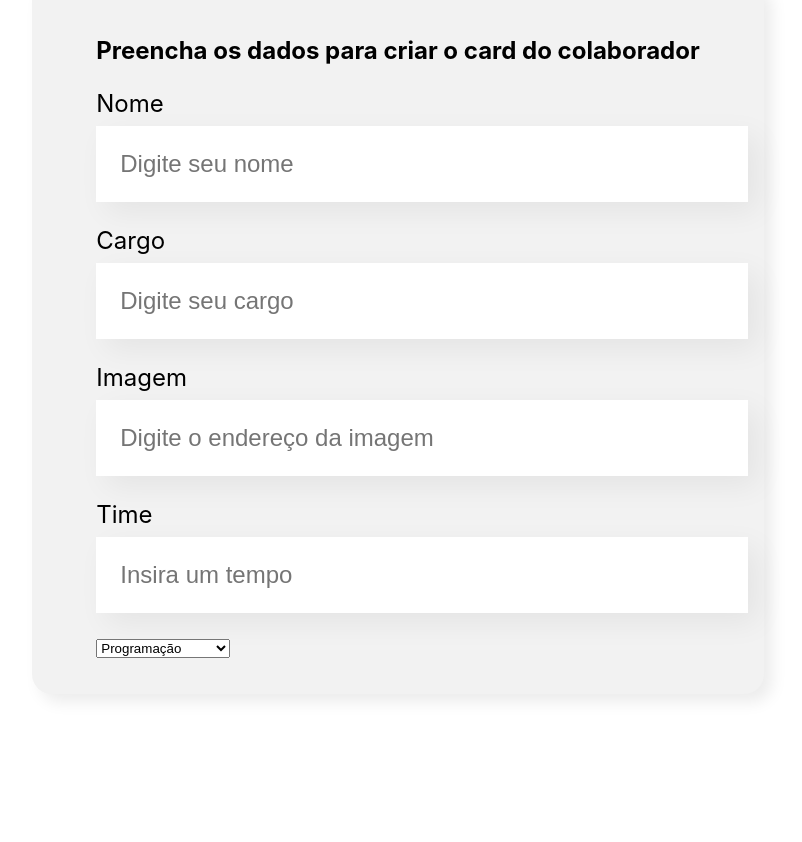
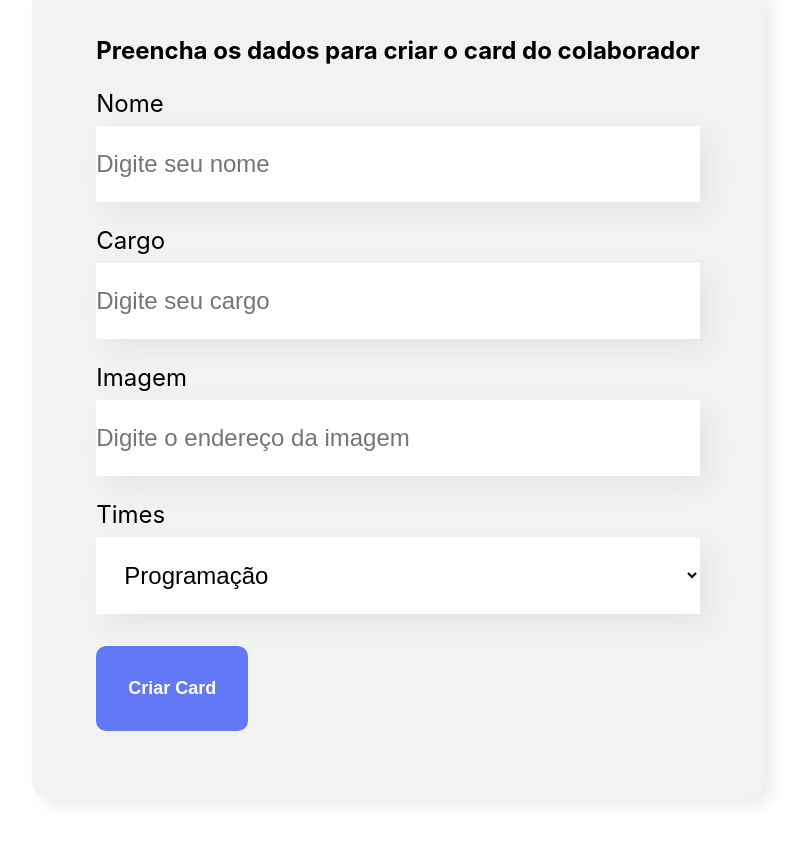
Before and after one commit to AlessandraSM/Projeto-Organo, a React (Create React App) app: page / in a window 1280 px wide. Shown: the part 660-1502 px from the top of the page, without its empty margins (242-1044 px from the left). Before the commit the page ends 1434 px from the top, so only its background shows below. Built offline with nearby package versions, Linux system fonts and the light colour scheme.

Commit message:
Component Button usando Children

```diff
--- /dev/null
+++ b/src/componentes/Button/Button.css
@@ -0,0 +1,15 @@
+.botao {
+    background-color: #6278f7;
+    border-radius: 10px;
+    font-weight: 700;
+    font-size: 18px;
+    padding: 32px;
+    border: none;
+    cursor: pointer;
+    color: #fff;
+    margin: 32px 0;
+}
+
+.botao:h {
+    color: #95ffd4;
+}
--- /dev/null
+++ b/src/componentes/Button/index.js
@@ -0,0 +1,8 @@
+import './Button.css'
+
+function Button(props){
+    return(
+      <button className="botao">{props.children}</button>
+    )
+}
+export default Button
--- a/src/componentes/CampoTexto/CampoTexto.css
+++ b/src/componentes/CampoTexto/CampoTexto.css
@@ -13,5 +13,5 @@
     width: 100%;
     border:none;
     font-size: 24px;
-    padding: 24px;
+    padding: 24px 0;
 }
--- a/src/componentes/Formulario/index.js
+++ b/src/componentes/Formulario/index.js
@@ -1,3 +1,4 @@
+import Button from "../Button";
 import CampoTexto from "../CampoTexto/index";
 import ListaSuspensa from "../ListaSuspensa";
 import "./Formulario.css";
@@ -18,8 +19,8 @@ function Formulario() {
         <CampoTexto label="Nome" placeholder="Digite seu nome" />
         <CampoTexto label="Cargo" placeholder="Digite seu cargo" />
         <CampoTexto label="Imagem" placeholder="Digite o endereço da imagem" />
-        <CampoTexto label="Time" placeholder="Insira um tempo" />
-        <ListaSuspensa itens={times}/>
+        <ListaSuspensa label="Times" itens={times} />
+        <Button>Criar Card</Button>
       </form>
     </section>
   );
--- a/src/componentes/ListaSuspensa/ListaSuspensa.css
+++ b/src/componentes/ListaSuspensa/ListaSuspensa.css
@@ -0,0 +1,15 @@
+.lista-suspensa label{
+    display: block;
+    margin-bottom: 8px;
+    font-size: 24px;
+
+}
+.lista-suspensa select {
+    background-color: #FFF;
+    box-shadow: 10px 10px 30px rgba(0, 0, 0, 0.06);
+    width: 100%;
+    border:none;
+    font-size: 24px;
+    padding: 24px;
+    box-sizing: border-box;
+}
--- a/src/componentes/ListaSuspensa/index.js
+++ b/src/componentes/ListaSuspensa/index.js
@@ -3,12 +3,12 @@ import "./ListaSuspensa.css";
 function ListaSuspensa(props) {
   console.log(props.itens);
   return (
-    <div>
+    <div className="lista-suspensa">
       <label>{props.label}</label>
       <select>
-        {props.itens.map((item) => {
-          return <option key={item}>{item}</option>;
-        })}
+        {props.itens.map((item) => (
+          <option key={item}>{item}</option>
+        ))}
       </select>
     </div>
   );
```
